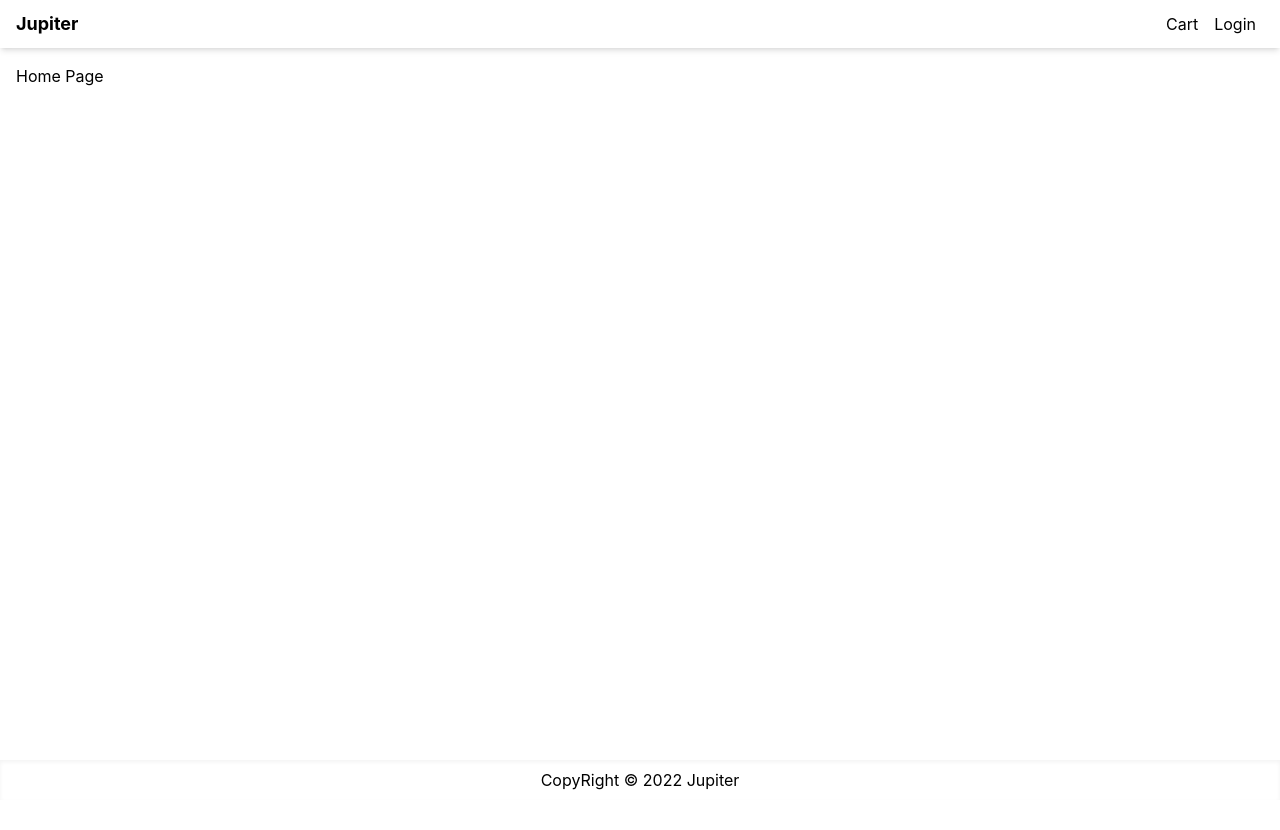
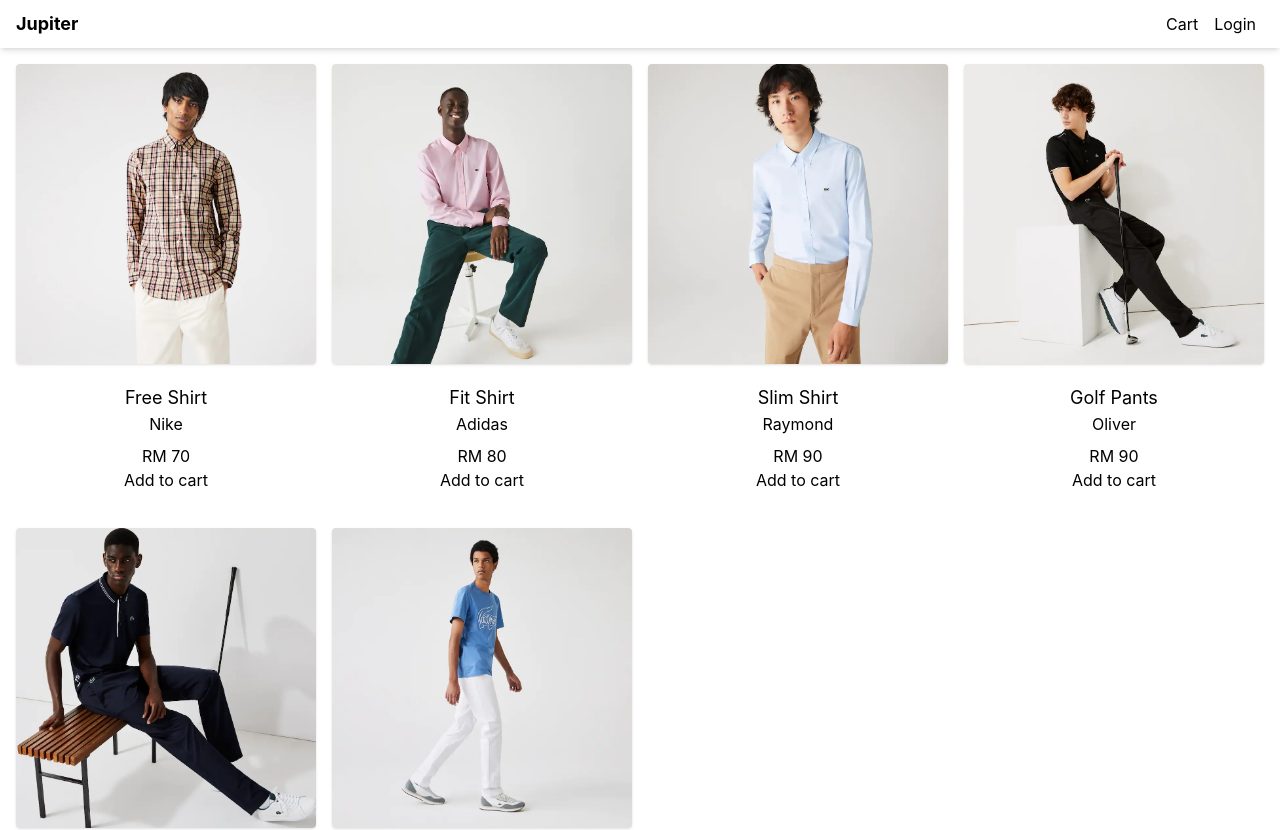
Before and after one commit to zhning1994/next-mongodb-ecommerce, a Next.js app: page / in a window 1280 px wide. Shown: the top 830 px of the page. Before the commit the page ends 800 px from the top, so only its background shows below. Built offline with nearby package versions, Linux system fonts and the light colour scheme.

Commit message:
get product data from utils, eact product will return a product card

```diff
--- a/pages/index.js
+++ b/pages/index.js
@@ -1,5 +1,15 @@
 import Layout from '../components/Layout';
+import data from '../utils/data';
+import ProductItem from '../components/ProductItem';
 
 export default function Home() {
-  return <Layout>Home Page</Layout>;
+  return (
+    <Layout title="Home Page">
+      <div className="grid grid-cols-1 gap-4 md:grid-cols-3 lg:grid-cols-4">
+        {data.products.map((product) => (
+          <ProductItem product={product} key={product.slug}></ProductItem>
+        ))}
+      </div>
+    </Layout>
+  );
 }
```
